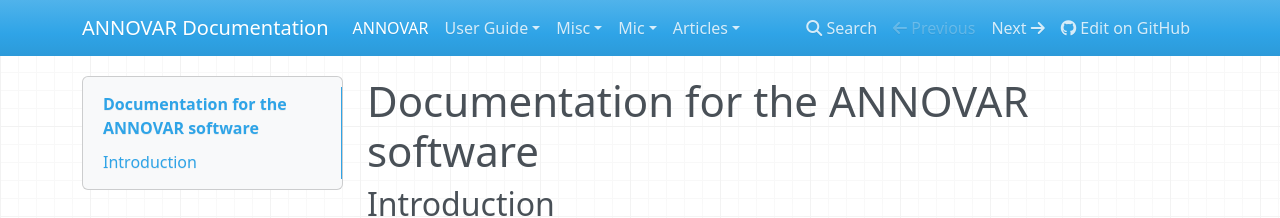
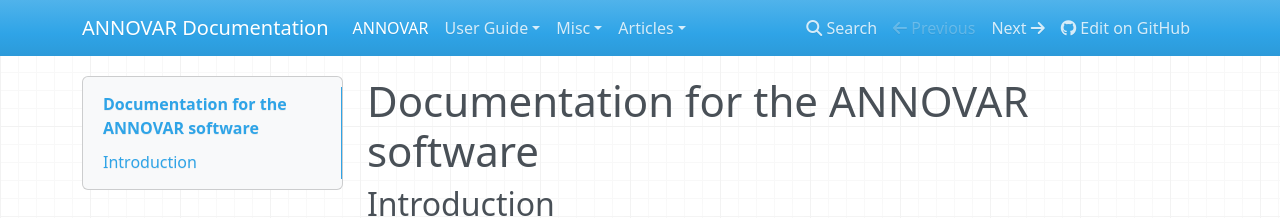
Before and after one commit to WGLab/doc-ANNOVAR, an MkDocs documentation site: the page built from docs/index.md, in a window 1280 px wide. Shown: the top 218 px of the page. Built offline with MkDocs 1.6.1, drawn with Linux system fonts in a browser that asks for light colours; nearby versions of some CDN libraries; old or Windows-style settings are respelled for this version of MkDocs.

Commit message:
Updated mkdocs.yml

```diff
--- a/mkdocs.yml
+++ b/mkdocs.yml
@@ -31,8 +31,8 @@ pages:
 - ['misc/faq.md', 'Misc', 'FAQ']
 - ['misc/whatsnew.md', 'Misc', 'What is New']
 - ['misc/version_history.md', 'Misc', 'Version History']
-- ['misc/credit.md', 'Mic', 'Credit']
-- ['misc/contributing.md', 'Misc', 'Contribute to ANNOVAR']
+- ['misc/credit.md', 'Misc', 'Credit']
+- ['misc/contributing.md', 'Misc', 'How to contribute']
 
 
 # Articles
```
